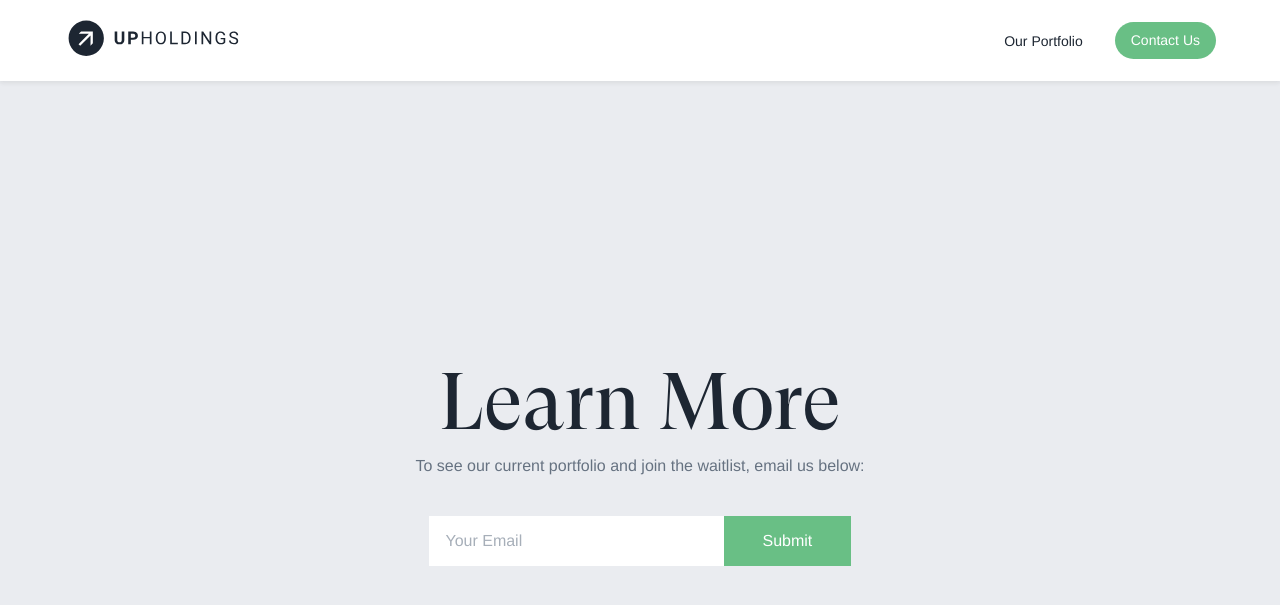
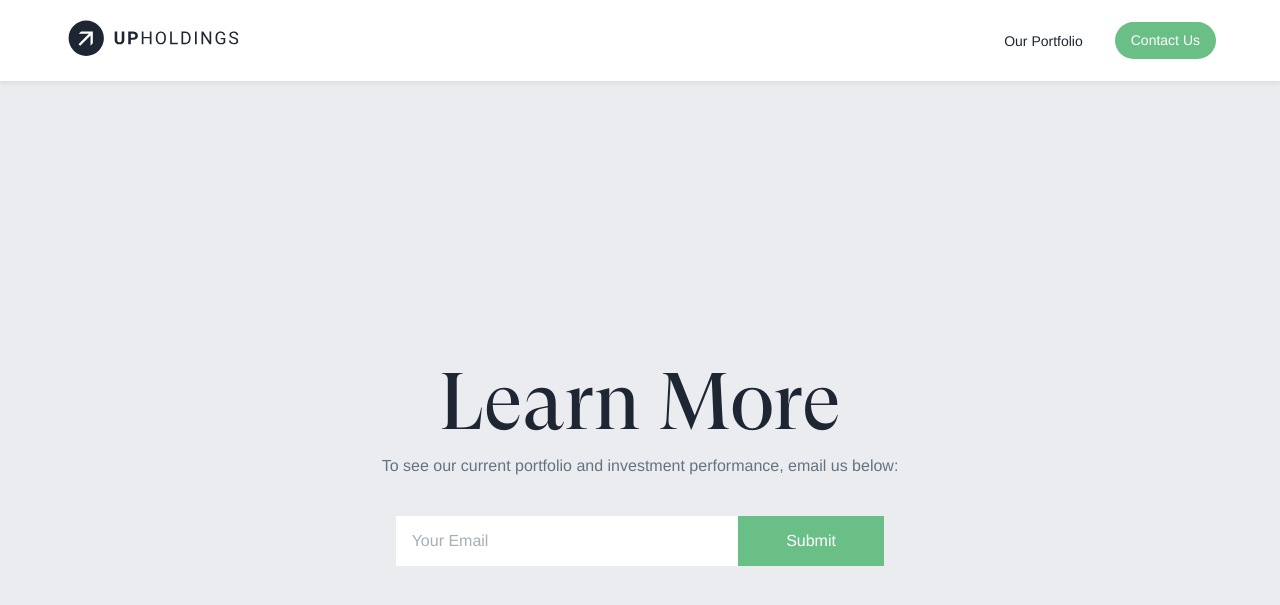
Before and after one commit to willanderson/Upholdings, a Jekyll site: the page built from index.md, in a window 1280 px wide and 900 px high, scrolled down 3181 px. Shown: the top 605 px of the window. Built offline with Jekyll 4.4.1, drawn with Linux system fonts in a browser that asks for light colours; nearby versions of some CDN libraries; some web fonts are replaced; comment, search, counter and statistics services are not loaded.

Commit message:
Updated Index

```diff
--- a/index.md
+++ b/index.md
@@ -46,6 +46,6 @@ bio: |-
   Upholdings' flagship fund will open to additional investors in 2020. For more details, contact us below.
 footer:
   headline: Learn More
-  body: 'To see our current portfolio and join the waitlist, email us below:'
+  body: 'To see our current portfolio and investment performance, email us below:'
 layout: homepage
 ---
```
